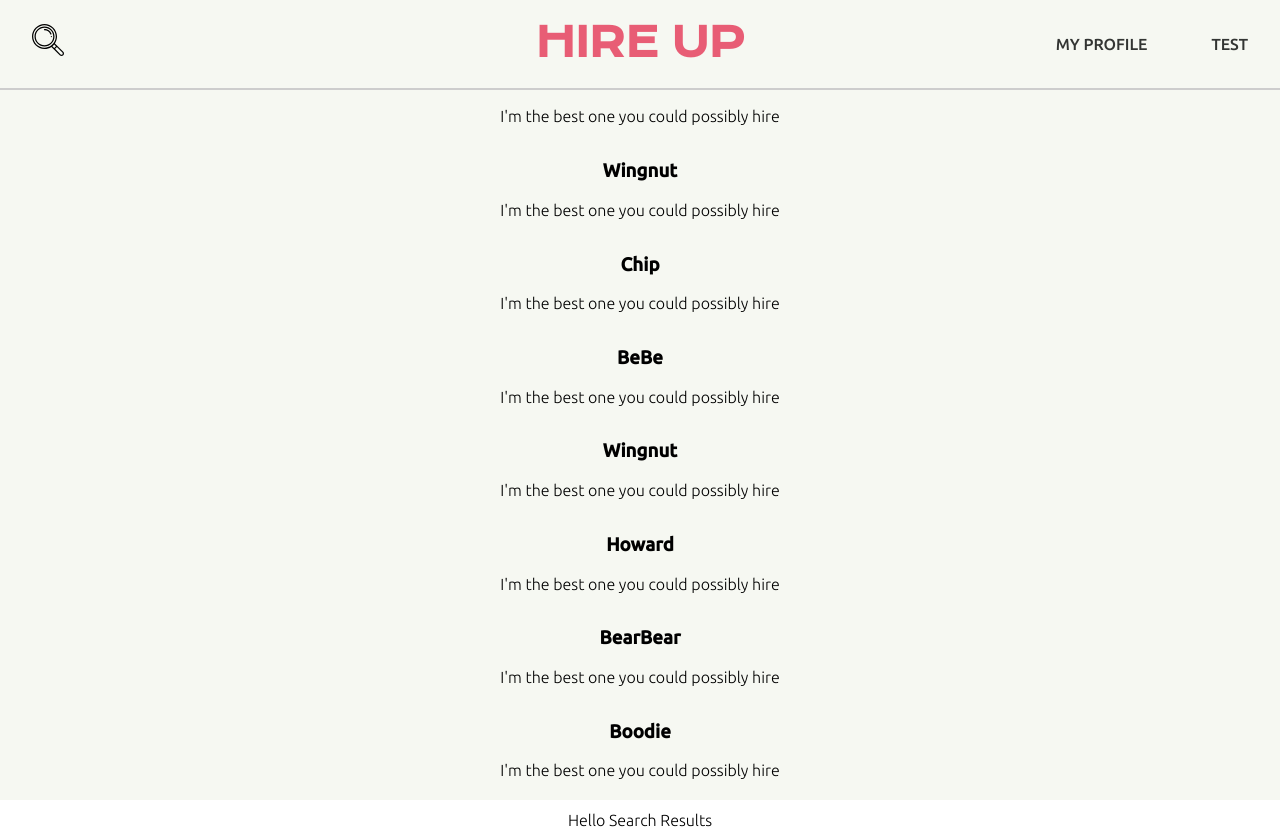
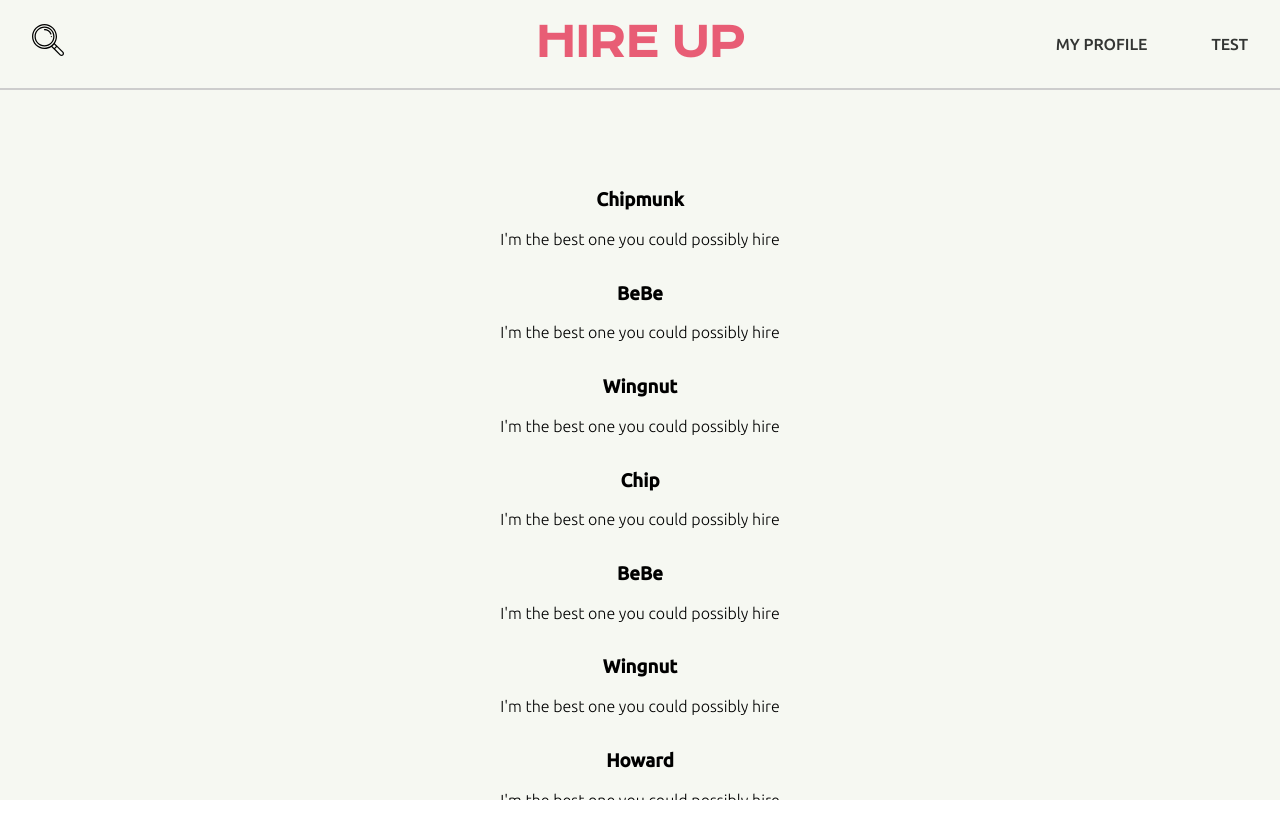
Before and after one commit to HireUp-Turing/HireUp_frontend, a React (Create React App) app: page /search-results in a window 1280 px wide. After the commit the page ends 800 px from the top, so only its background shows below. Built offline with nearby package versions, Linux system fonts and the light colour scheme.

Commit message:
Add overflow to app and pad the top of the search results #27

```diff
--- a/src/components/App/App.scss
+++ b/src/components/App/App.scss
@@ -4,6 +4,7 @@
 	text-align: center;
 	background-color: $main-bg;
 	height: 100vh;
+	overflow: scroll;
 }
 
 main {
--- a/src/components/SearchResults/SearchResults.scss
+++ b/src/components/SearchResults/SearchResults.scss
@@ -0,0 +1,3 @@
+.search-results {
+	padding-top: 27em;
+}
```
